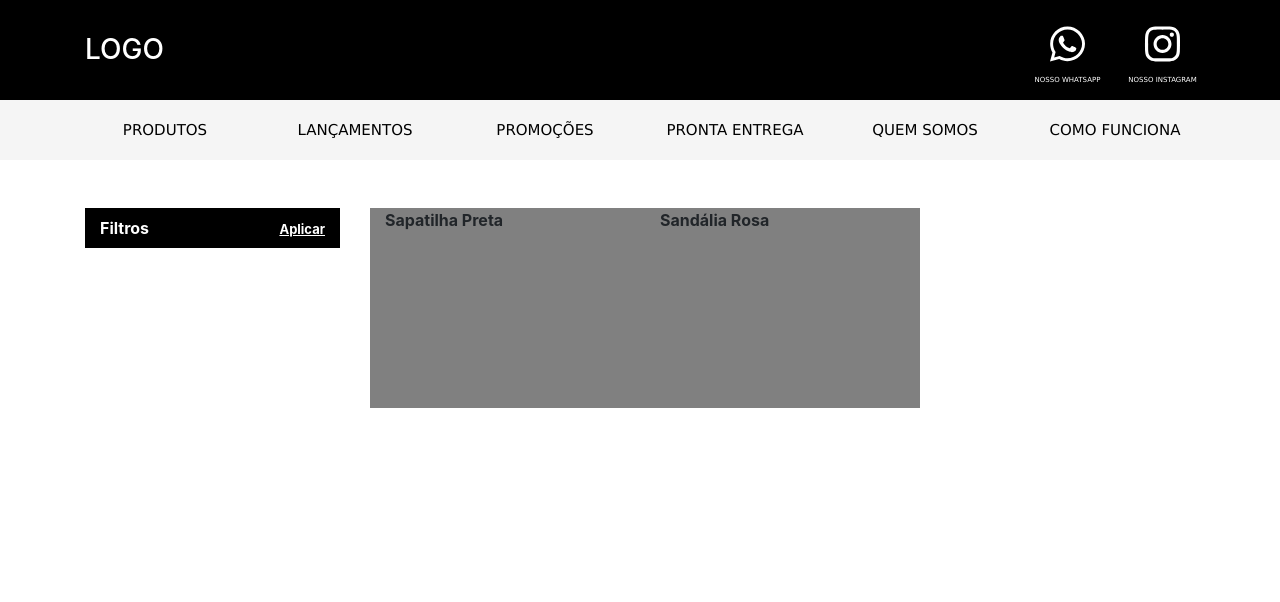
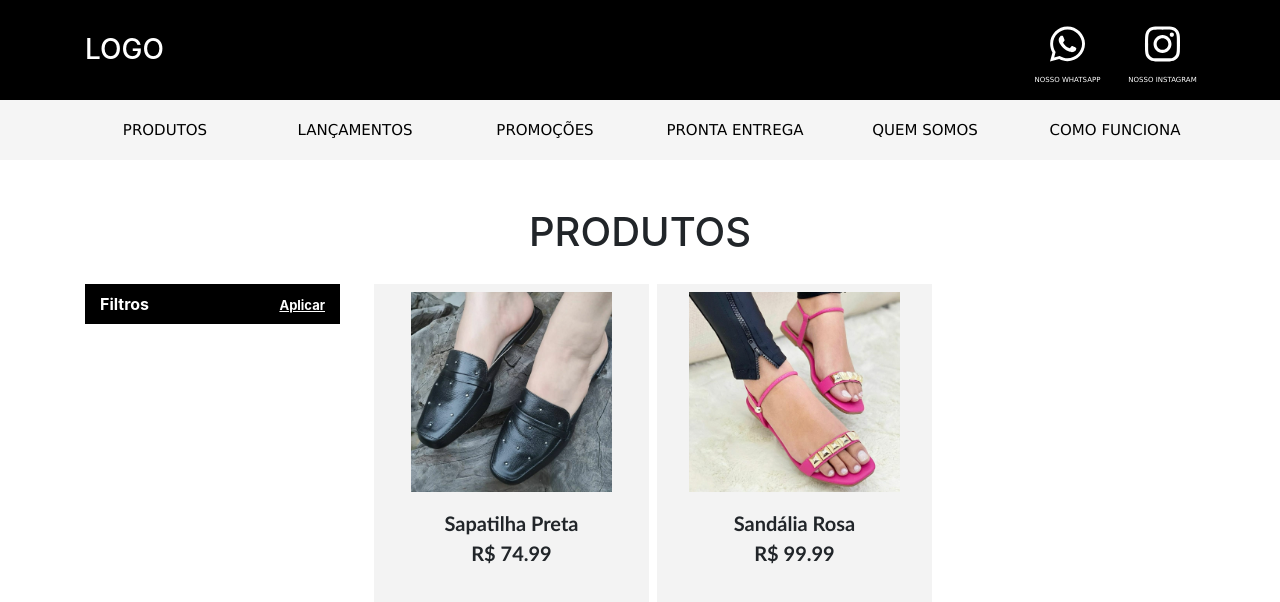
Before and after one commit to ph-honorato/stiloeu-frontend, an Angular app: page / in a window 1280 px wide. Shown: the top 602 px of the page. Built offline with nearby package versions, Linux system fonts and the light colour scheme.

Commit message:
Estilização dos cards e imagens

```diff
--- a/src/app/models/pre-database.model.ts
+++ b/src/app/models/pre-database.model.ts
@@ -12,6 +12,7 @@ export class PreDatabase {
             id: 0,
             nome: "Sapatilha Preta",
             descricao: "Sapatilha de Couro Preto",
+            foto: "../../assets/sapatilhapreta.jpeg",
             preco: 74.99,
             tamanhos: [35, 37, 38],
             modelo: "sapatilha",
@@ -20,11 +21,11 @@ export class PreDatabase {
             dataAdicao: "2022-01-27",
             prontaEntrega: false
         },
-
         {
             id: 1,
             nome: "Sandália Rosa",
             descricao: "Sandália rosa com tecido e couro",
+            foto: "../../assets/sandaliarosa.jpeg",
             preco: 99.99,
             tamanhos: [35, 36, 37, 39, 40],
             modelo: "sandália",
--- a/src/app/models/produto.model.ts
+++ b/src/app/models/produto.model.ts
@@ -6,6 +6,8 @@ export class Produto {
     nome: string = "";              //Nome do calcado
 
     descricao: string = "";         //Descricao do produto
+
+    foto: string = "";              //Foto do produto
 
     preco: number = 0;              //Preco do produto
 
--- a/src/app/pages/produtos/produtos.component.css
+++ b/src/app/pages/produtos/produtos.component.css
@@ -0,0 +1,22 @@
+
+
+.card-fotos {
+
+    background-color: rgb(243, 243, 243);
+    height: 400px;
+    font-family: 'Trebuchet MS', 'Lucida Sans Unicode', 'Lucida Grande', 'Lucida Sans', Arial, sans-serif;
+    font-size: 20px;
+    cursor: zoom-in;
+}
+
+.card-fotos:hover {
+
+    outline: solid 0.2px rgb(207, 207, 207);
+}
+
+.foto {
+
+    height: 200px;
+    width: auto;
+
+}
--- a/src/app/pages/produtos/produtos.component.html
+++ b/src/app/pages/produtos/produtos.component.html
@@ -1,12 +1,20 @@
 
 
 <div class="container">
+
+    <div class="row mb-3">
+
+        <div class="col-12 text-center">
+            <h1>PRODUTOS</h1>
+        </div>
+
+    </div>
 
     <div class="row">
 
         <div class="col-3">
 
-            <div class="container-fluid" style="height: 40px;background-color: black;">
+            <div class="container-fluid mt-1" style="height: 40px;background-color: black;">
 
                 <div class="row align-items-center" style="height: 100%;">
 
@@ -20,8 +28,6 @@
 
                 </div>
 
-
-
             </div>
 
 
@@ -33,9 +39,13 @@
 
                 <div class="row" >
 
-                    <div class="col-4" style="height: 200px; background-color: gray;" *ngFor="let produto of produtosExibidos;">
+                    <div class="col-4 m-1 py-2 px-4 card-fotos text-center" *ngFor="let produto of produtosExibidos;">
 
-                        <b>{{produto.nome}}</b>
+                        <img class="foto mb-3" [src]="produto.foto" alt="foto"><br>
+
+                        <b>{{produto.nome}}</b><br>
+
+                        <b>R$ {{produto.preco}}</b><br>
 
                     </div>
 
--- a/src/app/pages/produtos/produtos.component.ts
+++ b/src/app/pages/produtos/produtos.component.ts
@@ -11,16 +11,16 @@ export class ProdutosComponent implements OnInit {
 
   produtosExibidos: Array<Produto>;
 
-  constructor(
+  constructor (
     private pd: PreDatabase
+
   ) {
 
     this.produtosExibidos = pd.preDatabase;
 
   }
 
-  ngOnInit(): void {
-  }
+  ngOnInit(): void { }
 
 
 
--- a/src/app/pages/quem-somos/quem-somos.component.html
+++ b/src/app/pages/quem-somos/quem-somos.component.html
@@ -1 +1,13 @@
-<p>quem-somos works!</p>
+
+
+<div class="container">
+
+    <div class="row mb-3">
+
+        <div class="col-12 text-center">
+            <h1>QUEM SOMOS</h1>
+        </div>
+
+    </div>
+
+</div>
--- a/src/app/pages/tutorial/tutorial.component.html
+++ b/src/app/pages/tutorial/tutorial.component.html
@@ -1 +1,13 @@
-<p>tutorial works!</p>
+
+
+<div class="container">
+
+    <div class="row mb-3">
+
+        <div class="col-12 text-center">
+            <h1>COMO FUNCIONA</h1>
+        </div>
+
+    </div>
+
+</div>
```
Also changed, not shown: src/assets/sandaliarosa.jpeg (added), src/assets/sapatilhapreta.jpeg (added).
